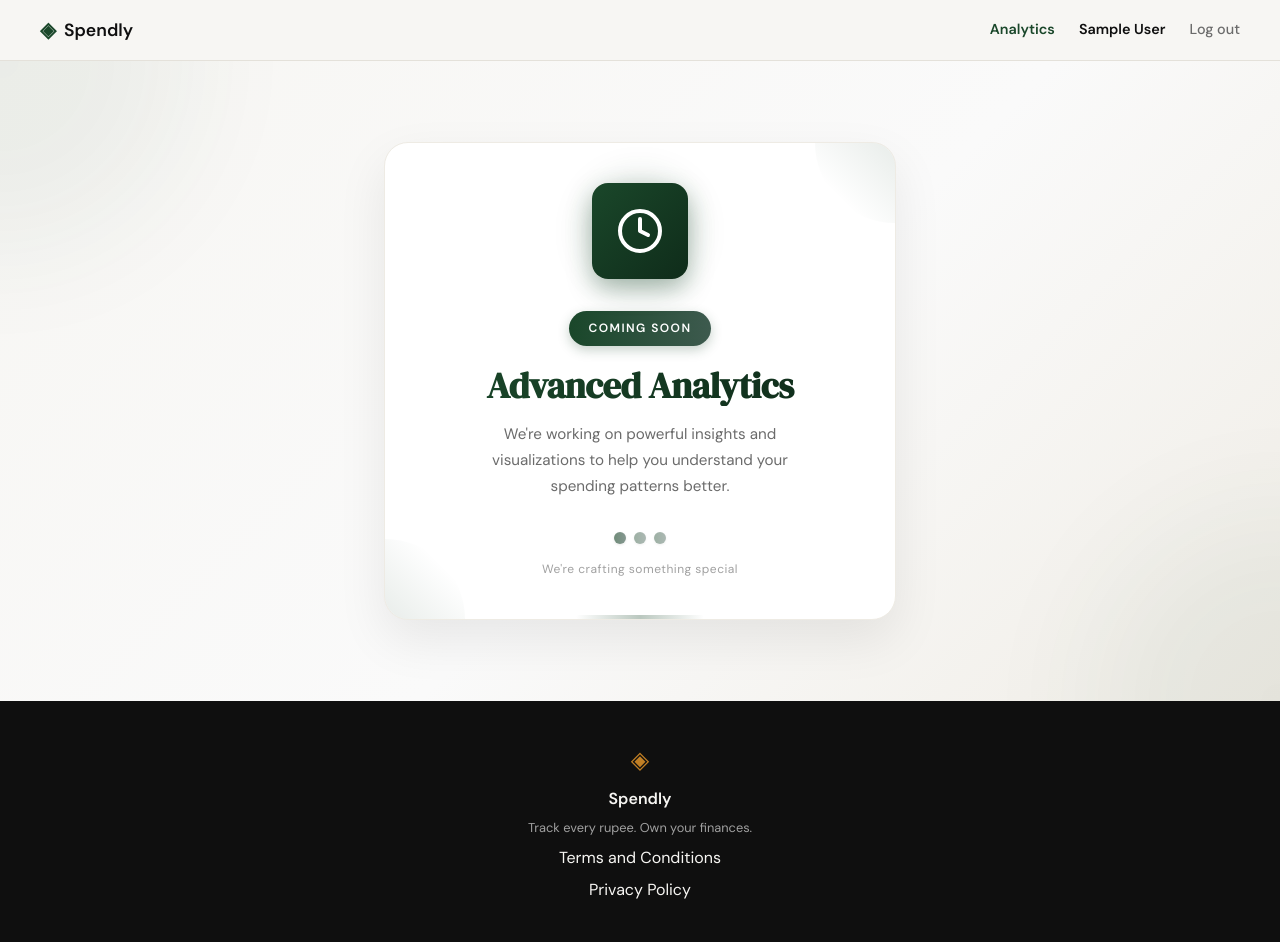
After one commit to namami1/spendly, a Flask app: page /analytics in a window 1280 px wide. The commit adds this page. Run offline with Flask 3, Linux system fonts and the light colour scheme; the visitor is signed in with stand-in values (Sample User, id 1).

Commit message:
analytics: add protected coming-soon page, navbar item, and route
Co-Authored-By: Claude Opus 4.8 <noreply@anthropic.com>

```diff
--- a/app.py
+++ b/app.py
@@ -234,6 +234,13 @@ def profile():
     )
 
 
+@app.route("/analytics")
+def analytics():
+    if not session.get("user_id"):
+        return redirect(url_for("login"))
+    return render_template("analytics.html")
+
+
 @app.route("/expenses/add")
 def add_expense():
     return "Add expense — coming in Step 7"
--- /dev/null
+++ b/static/css/analytics.css
@@ -0,0 +1,217 @@
+/* ------------------------------------------------------------------ */
+/* Analytics — "Coming Soon" page                                      */
+/* Mirrors the Figma Coming Soon wireframe, mapped onto Spendly tokens. */
+/* ------------------------------------------------------------------ */
+
+/* A slightly darker shade of --accent for the gradients in the design. */
+:root {
+    --accent-deep: #0f2c1a;
+}
+
+.coming-soon {
+    position: relative;
+    overflow: hidden;
+    min-height: calc(100vh - 60px - 100px);
+    display: flex;
+    align-items: center;
+    justify-content: center;
+    padding: 4rem 2rem;
+    background: linear-gradient(135deg, var(--paper) 0%, #fafafa 55%, var(--paper-warm) 100%);
+}
+
+/* ----- Decorative background blobs ----- */
+
+.cs-blob {
+    position: absolute;
+    width: 24rem;
+    height: 24rem;
+    background: var(--accent);
+    opacity: 0.05;
+    border-radius: 999px;
+    filter: blur(64px);
+    pointer-events: none;
+}
+
+.cs-blob-tl { top: 0; left: 0; transform: translate(-50%, -50%); }
+.cs-blob-br { bottom: 0; right: 0; transform: translate(50%, 50%); }
+
+/* ----- Card ----- */
+
+.cs-card {
+    position: relative;
+    width: 100%;
+    max-width: 512px;
+    text-align: center;
+    background: var(--paper-card);
+    border: 1px solid var(--border-soft);
+    border-radius: 24px;
+    padding: 2.5rem;
+    box-shadow: 0 20px 50px rgba(0, 0, 0, 0.08);
+    overflow: hidden;
+}
+
+/* ----- Corner accents ----- */
+
+.cs-corner {
+    position: absolute;
+    width: 5rem;
+    height: 5rem;
+    opacity: 0.1;
+    pointer-events: none;
+}
+
+.cs-corner-tr {
+    top: 0;
+    right: 0;
+    background: linear-gradient(225deg, var(--accent), transparent 70%);
+    border-bottom-left-radius: 999px;
+}
+
+.cs-corner-bl {
+    bottom: 0;
+    left: 0;
+    background: linear-gradient(45deg, var(--accent), transparent 70%);
+    border-top-right-radius: 999px;
+}
+
+/* ----- Icon with glow ----- */
+
+.cs-icon-wrap {
+    position: relative;
+    display: flex;
+    justify-content: center;
+    margin-bottom: 2rem;
+}
+
+.cs-icon-glow {
+    position: absolute;
+    top: 50%;
+    left: 50%;
+    width: 6rem;
+    height: 6rem;
+    transform: translate(-50%, -50%);
+    background: var(--accent);
+    opacity: 0.2;
+    border-radius: 999px;
+    filter: blur(20px);
+}
+
+.cs-icon {
+    position: relative;
+    width: 6rem;
+    height: 6rem;
+    display: flex;
+    align-items: center;
+    justify-content: center;
+    background: linear-gradient(135deg, var(--accent), var(--accent-deep));
+    border-radius: 16px;
+    box-shadow: 0 10px 25px rgba(26, 71, 42, 0.35);
+    transition: transform 0.3s ease;
+}
+
+.cs-icon:hover { transform: scale(1.05); }
+
+.cs-icon i,
+.cs-icon svg {
+    width: 3rem;
+    height: 3rem;
+    color: #ffffff;
+    stroke-width: 2;
+}
+
+/* ----- Badge ----- */
+
+.cs-badge {
+    display: inline-block;
+    padding: 0.5rem 1.25rem;
+    margin-bottom: 1.25rem;
+    background: linear-gradient(90deg, var(--accent), #3d5a4e);
+    border-radius: 999px;
+    box-shadow: 0 4px 12px rgba(26, 71, 42, 0.25);
+    font-size: 0.75rem;
+    font-weight: 600;
+    color: #ffffff;
+    text-transform: uppercase;
+    letter-spacing: 0.12em;
+}
+
+/* ----- Title ----- */
+
+.cs-title {
+    font-family: var(--font-display);
+    font-size: 2.25rem;
+    line-height: 1.1;
+    letter-spacing: -0.01em;
+    margin-bottom: 1rem;
+    background: linear-gradient(90deg, var(--accent), var(--accent-deep));
+    -webkit-background-clip: text;
+    background-clip: text;
+    -webkit-text-fill-color: transparent;
+    color: var(--accent);
+}
+
+/* ----- Description ----- */
+
+.cs-desc {
+    max-width: 22rem;
+    margin: 0 auto 2rem;
+    font-size: 0.95rem;
+    line-height: 1.7;
+    color: var(--ink-muted);
+}
+
+/* ----- Animated progress indicator ----- */
+
+.cs-progress { margin-top: 2rem; }
+
+.cs-dots {
+    display: flex;
+    gap: 0.5rem;
+    justify-content: center;
+    align-items: center;
+}
+
+.cs-dot {
+    width: 0.75rem;
+    height: 0.75rem;
+    background: linear-gradient(90deg, var(--accent), #3d5a4e);
+    border-radius: 999px;
+    box-shadow: 0 1px 3px rgba(0, 0, 0, 0.15);
+    animation: cs-pulse 1.4s ease-in-out infinite;
+}
+
+.cs-dot:nth-child(2) { animation-delay: 0.2s; }
+.cs-dot:nth-child(3) { animation-delay: 0.4s; }
+
+@keyframes cs-pulse {
+    0%, 100% { opacity: 1; }
+    50% { opacity: 0.4; }
+}
+
+.cs-progress-text {
+    margin-top: 1rem;
+    font-size: 0.75rem;
+    letter-spacing: 0.04em;
+    color: var(--ink-faint);
+}
+
+/* ----- Decorative bottom line ----- */
+
+.cs-bottom-line {
+    position: absolute;
+    bottom: 0;
+    left: 50%;
+    transform: translateX(-50%);
+    width: 8rem;
+    height: 4px;
+    background: linear-gradient(90deg, transparent, var(--accent), transparent);
+    opacity: 0.3;
+    border-radius: 999px;
+}
+
+/* ----- Respect reduced-motion preference ----- */
+
+@media (prefers-reduced-motion: reduce) {
+    .cs-dot { animation: none; }
+    .cs-icon { transition: none; }
+}
--- a/static/css/style.css
+++ b/static/css/style.css
@@ -102,6 +102,12 @@ a { color: inherit; text-decoration: none; }
 
 .nav-links a { color: var(--ink-muted); transition: color 0.2s; }
 .nav-links a:hover { color: var(--ink); }
+
+/* Active nav item (e.g. Analytics when on /analytics) */
+.nav-link.is-active {
+    color: var(--accent);
+    font-weight: 600;
+}
 
 .nav-user {
     font-weight: 600;
--- /dev/null
+++ b/templates/analytics.html
@@ -0,0 +1,60 @@
+{% extends "base.html" %}
+
+{% block title %}Analytics — Spendly{% endblock %}
+
+{% block head %}
+<link rel="stylesheet" href="{{ url_for('static', filename='css/analytics.css') }}">
+{% endblock %}
+
+{% block content %}
+
+<section class="coming-soon">
+
+    <!-- Decorative background blobs -->
+    <span class="cs-blob cs-blob-tl"></span>
+    <span class="cs-blob cs-blob-br"></span>
+
+    <div class="cs-card">
+
+        <!-- Decorative corner accents -->
+        <span class="cs-corner cs-corner-tr"></span>
+        <span class="cs-corner cs-corner-bl"></span>
+
+        <!-- Icon with glow -->
+        <div class="cs-icon-wrap">
+            <span class="cs-icon-glow"></span>
+            <div class="cs-icon">
+                <i data-lucide="clock"></i>
+            </div>
+        </div>
+
+        <!-- Badge -->
+        <span class="cs-badge">Coming Soon</span>
+
+        <!-- Title -->
+        <h1 class="cs-title">Advanced Analytics</h1>
+
+        <!-- Description -->
+        <p class="cs-desc">
+            We're working on powerful insights and visualizations to help you
+            understand your spending patterns better.
+        </p>
+
+        <!-- Animated progress indicator -->
+        <div class="cs-progress">
+            <div class="cs-dots">
+                <span class="cs-dot"></span>
+                <span class="cs-dot"></span>
+                <span class="cs-dot"></span>
+            </div>
+            <p class="cs-progress-text">We're crafting something special</p>
+        </div>
+
+        <!-- Decorative bottom line -->
+        <span class="cs-bottom-line"></span>
+
+    </div>
+
+</section>
+
+{% endblock %}
--- a/templates/base.html
+++ b/templates/base.html
@@ -20,6 +20,7 @@
             </a>
             <div class="nav-links">
                 {% if session.get('user_id') %}
+                <a href="{{ url_for('analytics') }}" class="nav-link {% if request.endpoint == 'analytics' %}is-active{% endif %}">Analytics</a>
                 <a href="{{ url_for('profile') }}" class="nav-user">{{ session.get('user_name') }}</a>
                 <a href="{{ url_for('logout') }}">Log out</a>
                 {% else %}
```
